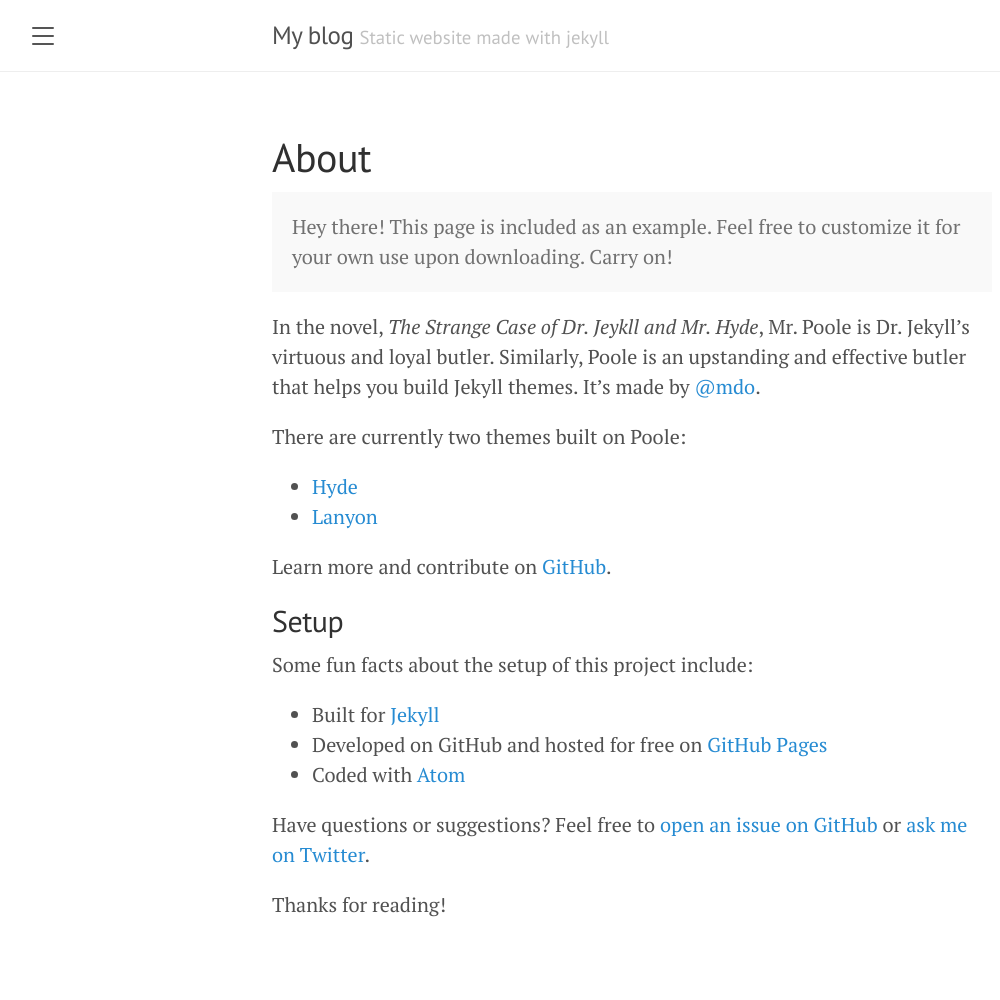
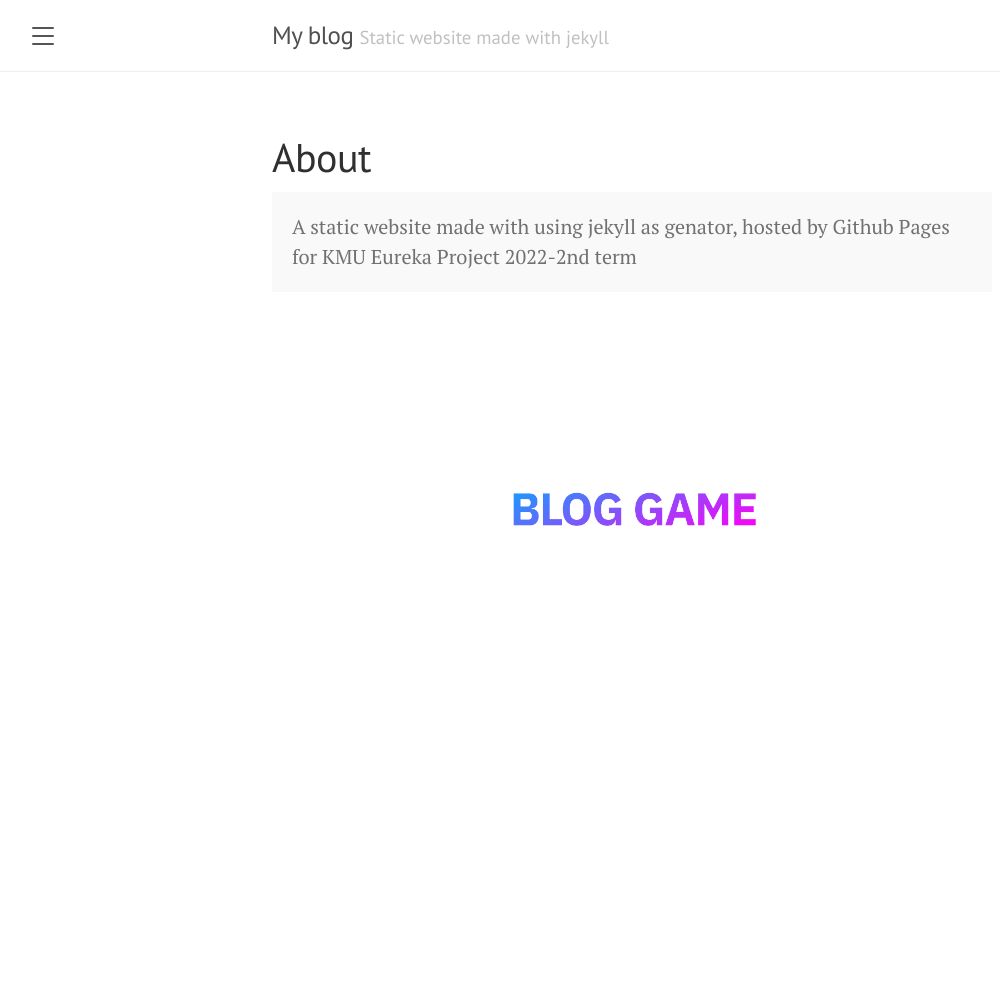
Before and after one commit to 20223073/20223073.github.io, a Jekyll site: the page built from about.md, in a window 1280 px wide. Shown: the whole page, without its empty margins (8-1008 px from the left). Built offline with Jekyll 4.4.1, drawn with Linux system fonts in a browser that asks for light colours; after the commit the page ends 900 px from its top, so only the background shows below that.

Commit message:
update: about.md

```diff
--- a/about.md
+++ b/about.md
@@ -4,26 +4,7 @@ title: About
 ---
 
 <p class="message">
-  Hey there! This page is included as an example. Feel free to customize it for your own use upon downloading. Carry on!
+  A static website made with using jekyll as genator, hosted by Github Pages for KMU Eureka Project 2022-2nd term
 </p>
 
-In the novel, *The Strange Case of Dr. Jeykll and Mr. Hyde*, Mr. Poole is Dr. Jekyll's virtuous and loyal butler. Similarly, Poole is an upstanding and effective butler that helps you build Jekyll themes. It's made by [@mdo](https://twitter.com/mdo).
-
-There are currently two themes built on Poole:
-
-* [Hyde](http://hyde.getpoole.com)
-* [Lanyon](http://lanyon.getpoole.com)
-
-Learn more and contribute on [GitHub](https://github.com/poole).
-
-## Setup
-
-Some fun facts about the setup of this project include:
-
-* Built for [Jekyll](https://jekyllrb.com)
-* Developed on GitHub and hosted for free on [GitHub Pages](https://pages.github.com)
-* Coded with [Atom](https://atom.io)
-
-Have questions or suggestions? Feel free to [open an issue on GitHub](https://github.com/poole/issues/new) or [ask me on Twitter](https://twitter.com/mdo).
-
-Thanks for reading!
+![image](https://raw.githubusercontent.com/20223073/20223073.github.io/main/public/bloggame.png)
```
